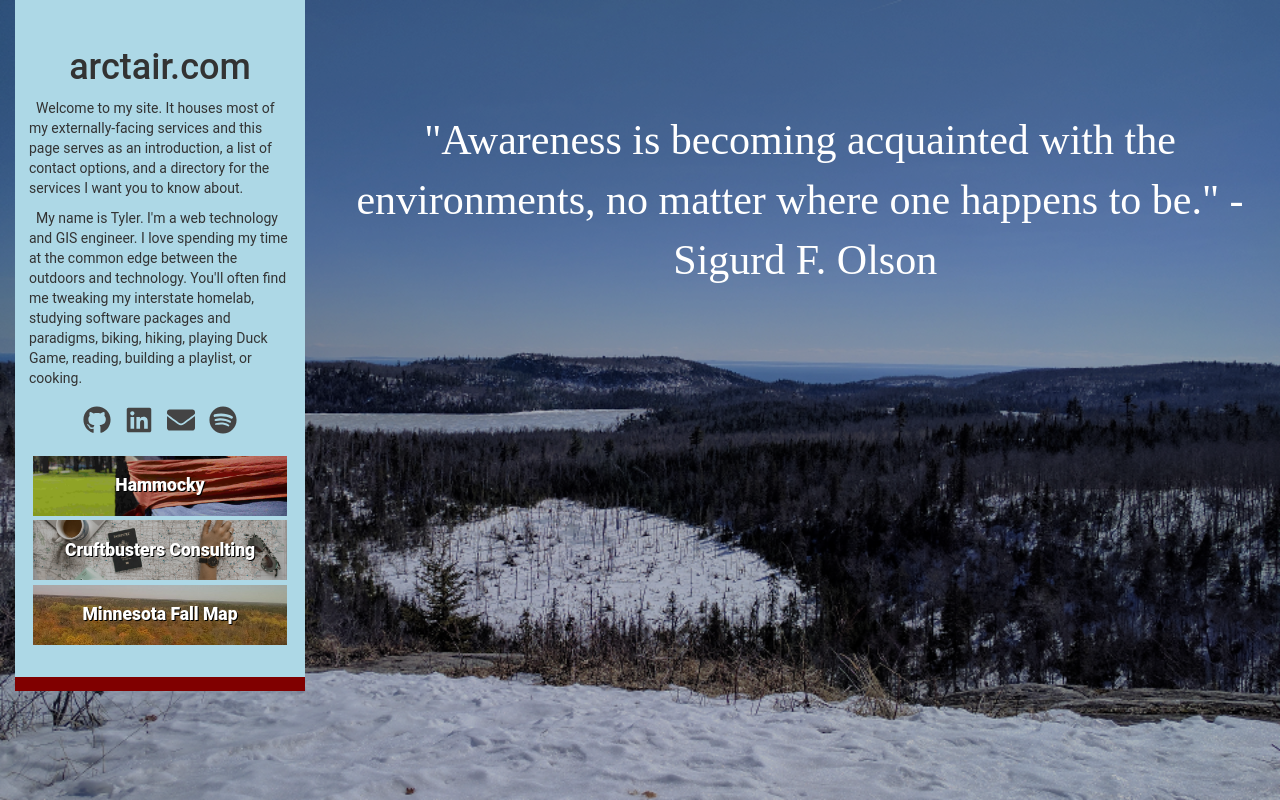
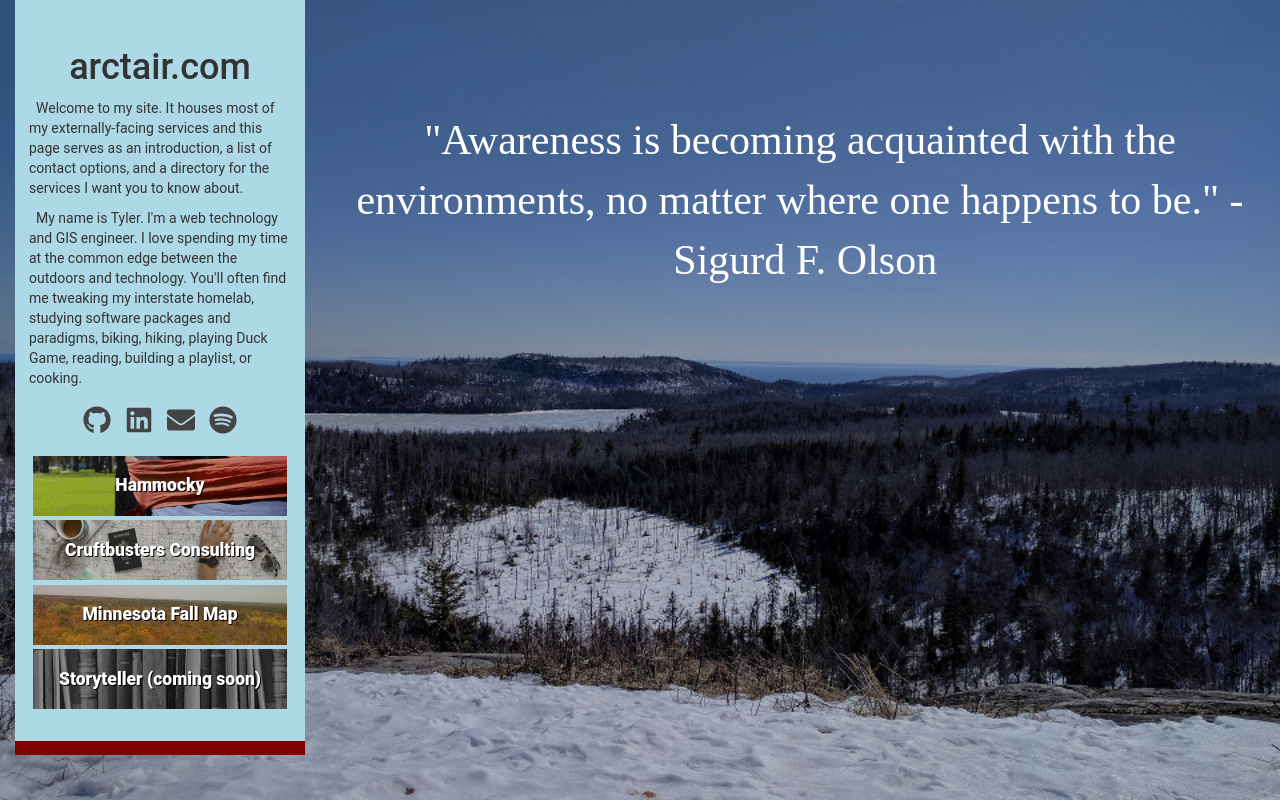
Before and after one commit to arctair/arctair.com, a React (Create React App) app: page / in a window 1280 px wide. Built offline with nearby package versions, Linux system fonts and the light colour scheme.

Commit message:
storyteller coming soon

```diff
--- a/src/App.css
+++ b/src/App.css
@@ -81,6 +81,13 @@ body {
   background-image: url('./img/fallcolors.jpg');
 }
 
+.nav-bg.storyteller {
+  background-image: url('./img/storyteller.jpg');
+  /* for coming-soon effect */
+  filter: grayscale(100%);
+  background-color: rgba(0, 0, 0, 0.35);
+}
+
 .quote {
   position: relative;
   height: 100vh;
--- a/src/App.js
+++ b/src/App.js
@@ -35,6 +35,7 @@ class App extends Component {
                 <a className='nav-bg hammocky' href='http://hammocky.com'>Hammocky</a>
                 <a className='nav-bg cruftbusters' href='http://cruftbusters.arctair.com'>Cruftbusters Consulting</a>
                 <a className='nav-bg fallmap' href='http://fall.arctair.com'>Minnesota Fall Map</a>
+                <a className='nav-bg storyteller' href='#'>Storyteller (coming soon)</a>
               </div>
             </div>
           </div>
```
Also changed, not shown: src/img/storyteller.jpg (added).
